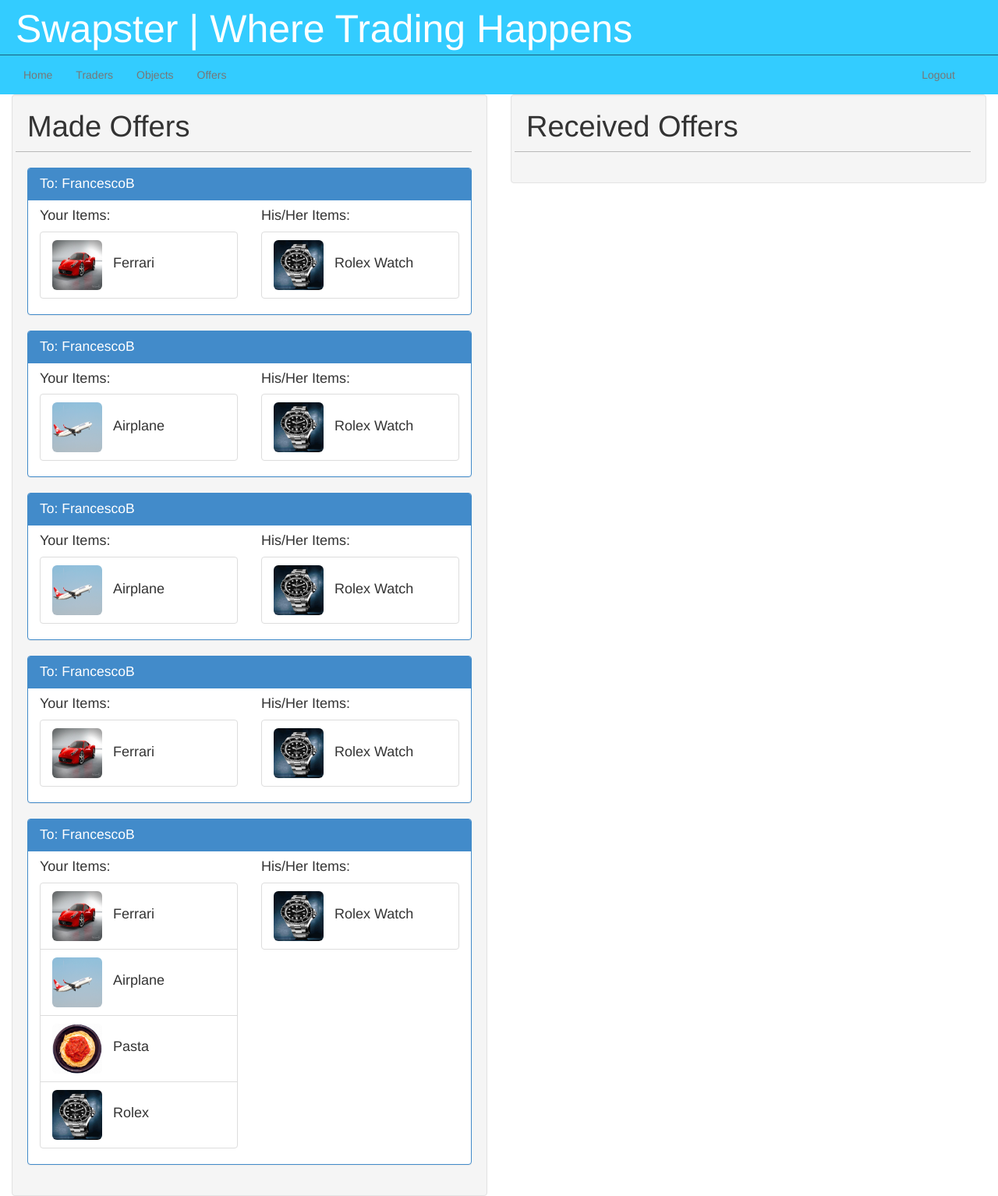
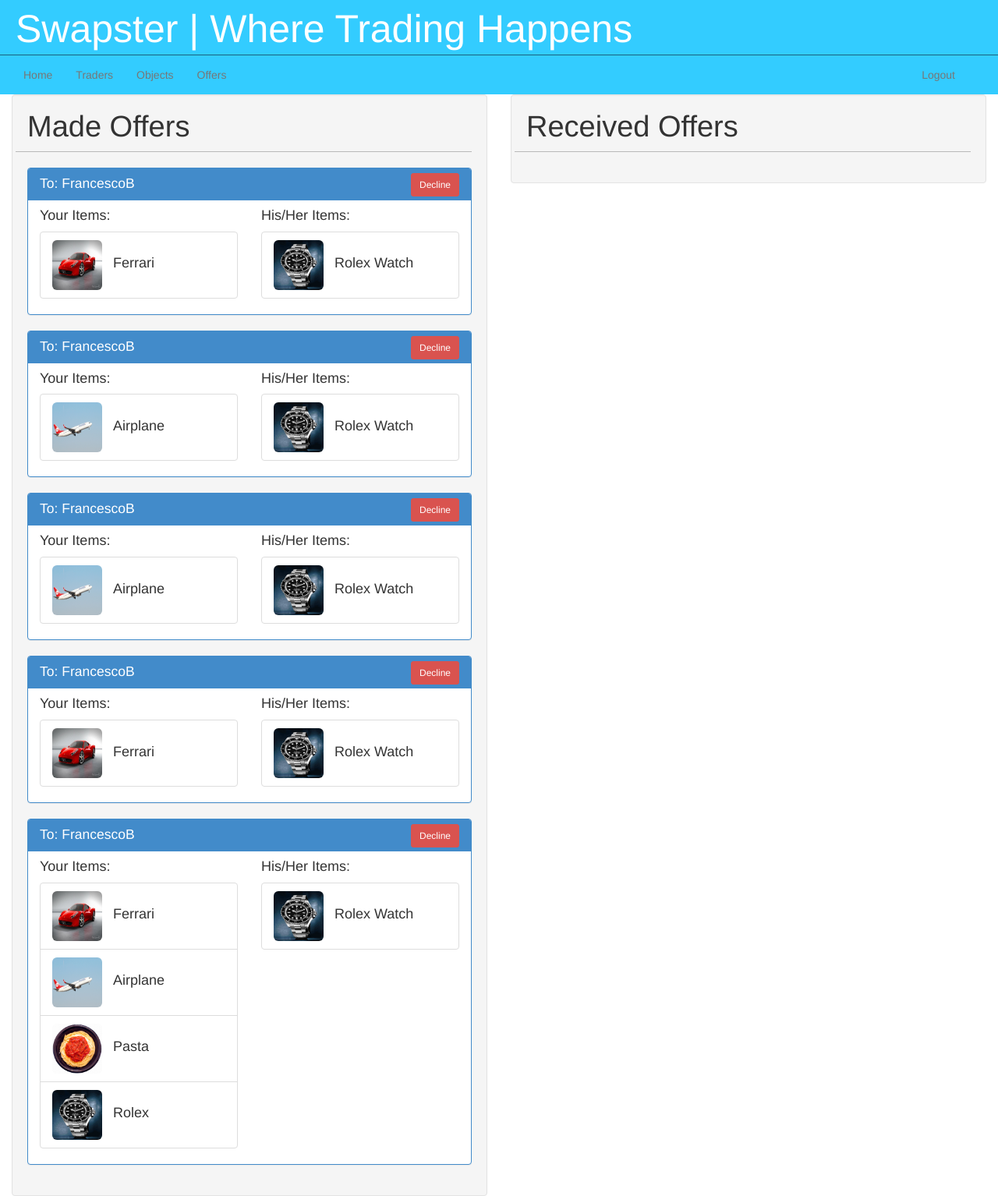
Before and after one commit to FrancescoA/swapster, a Django app: page /traders/offers/ in a window 1280 px wide. Shown: the top 1534 px of the page at 78% size. Run offline with Django 3.2, Linux system fonts and the light colour scheme; a user stored in the database is signed in; data comes from the database, SQL or seed files in the repository; both versions use the stored data as it was after the commit; parts of the project's set-up code (start-up, migrations or seed data) failed here and were passed over.

Commit message:
Trading is working

```diff
--- a/templates/trader/offers.html
+++ b/templates/trader/offers.html
@@ -16,6 +16,7 @@
 			<div class="panel panel-primary">
 				<div class="panel-heading">
 					<h3 class="panel-title"> To: {{ offer.receiver.username }}</h3>
+					<a href="" id="decline" class="btn btn-small btn-danger pull-right">Decline</a>
 				</div>
 				<div class='row'>
 					<div class='col-6'>
@@ -58,8 +59,8 @@
 			<div class="panel panel-primary">
 				<div class="panel-heading">
 					<h3 class="panel-title"> From: {{ offer.maker.username }}</h3>
-					<a href="#" id="accept" class="btn btn-small btn-danger pull-right">Decline</a>
-					<a href="#" id="decline" class="btn btn-small btn-success pull-right">Accept</a>
+					<a href="{% url 'accept_offer' offer.id %}" id="accept" class="btn btn-small btn-success pull-right">Accept</a>
+					<a href="#" id="decline" class="btn btn-small btn-danger pull-right">Decline</a>
 				</div>
 				<div class='row'>
 					<div class='col-6'>
--- a/trader/models.py
+++ b/trader/models.py
@@ -25,4 +25,12 @@
 	maker_objects = models.ManyToManyField(Object, related_name='trade')
 	receiver_objects = models.ManyToManyField(Object, related_name='want')
 
-	#def accept(self):
+	def accept(self):
+		for item in self.maker_objects.all():
+			item.owner = self.receiver
+			item.save()
+		for item in self.receiver_objects.all():
+			item.owner = self.maker
+			item.save()
+
+		self.delete()
--- a/trader/urls.py
+++ b/trader/urls.py
@@ -13,9 +13,10 @@
     # url(r'^admin/doc/', include('django.contrib.admindocs.urls')),
 
     # Uncomment the next line to enable the admin:
-    url(r'^login/', 'trader.views.login',),
-    url(r'^profile/', UpdateTraderView.as_view(), name='user_profile'),
-    url(r'^offers/', OfferListView.as_view(), name='offers'),
+    url(r'^login/$', 'trader.views.login',),
+    url(r'^profile/$', UpdateTraderView.as_view(), name='user_profile'),
+    url(r'^offers/$', OfferListView.as_view(), name='offers'),
+    url(r'^offers/accept/(?P<offer_id>\d+)/$', 'trader.views.accept_offer', name='accept_offer'),
     url(r'^(?P<username>\w+)/$', 'trader.views.profile', name='generic_profile'),
     url(r'^(?P<username>\w+)/trade/$', 'trader.views.tradeview', name='trade'),
     url(r'^(?P<username>\w+)/trade/makeoffer/$', 'trader.views.makeoffer', name='makeoffer'),
--- a/trader/views.py
+++ b/trader/views.py
@@ -5,7 +5,7 @@
 from django.http import HttpResponse
 from django.views.decorators.csrf import csrf_exempt
 from django.core.exceptions import ObjectDoesNotExist
-from django.shortcuts import render,redirect
+from django.shortcuts import render,redirect, get_object_or_404
 from django.core.urlresolvers import reverse
 from django.contrib import messages
 from objects.models import Object
@@ -33,6 +33,12 @@
         messages.add_message(request, messages.ERROR, 'That is an invalid username')
         # Return an 'invalid login' error message.
     return render(request,'registration_form.html')
+
+
+def accept_offer(request, offer_id):
+    offer = get_object_or_404(Offer,pk=offer_id)
+    offer.accept()
+    return redirect('offers')
 
 
 
```
Also changed, not shown: swapster.db, 3 other files.
